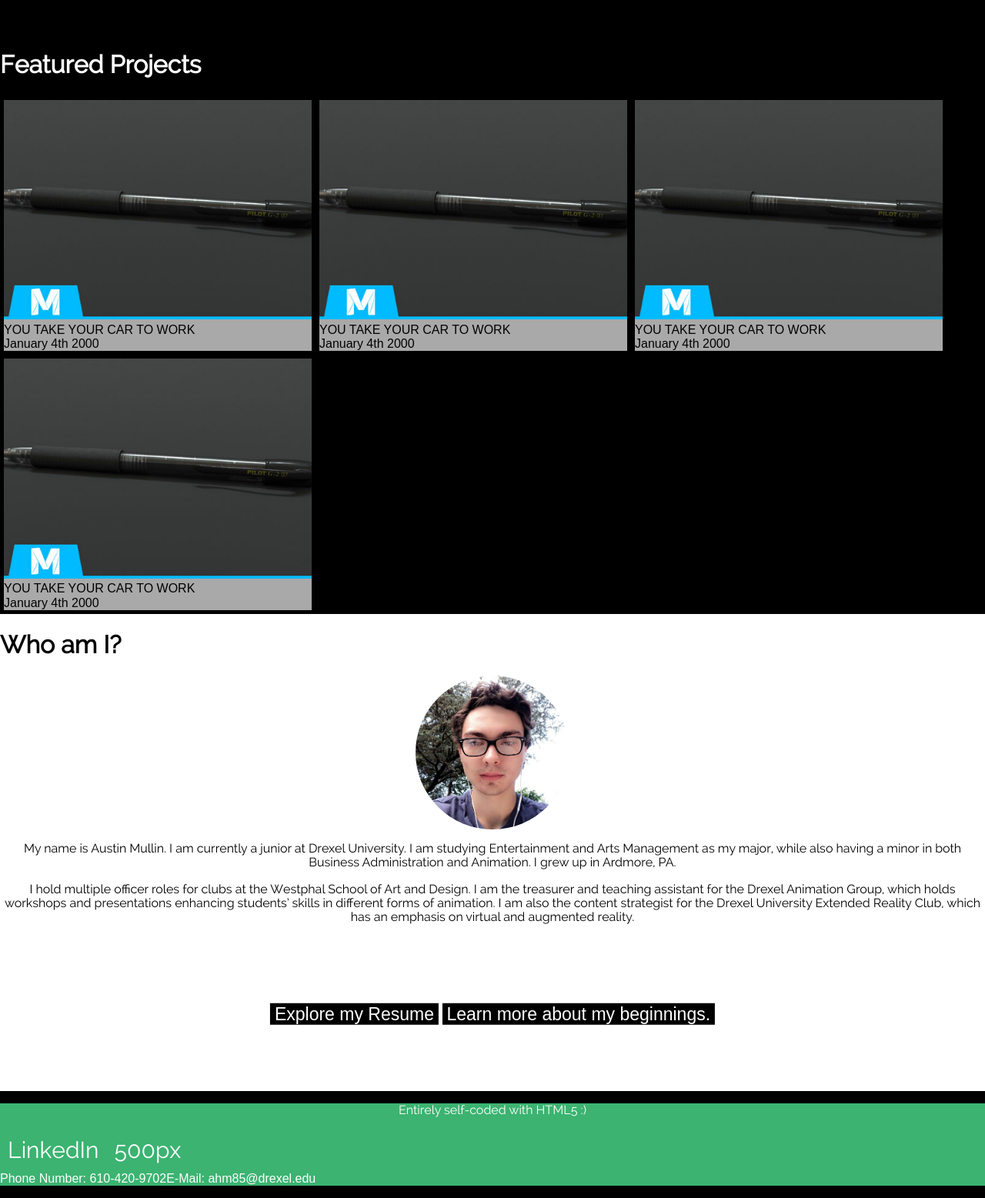
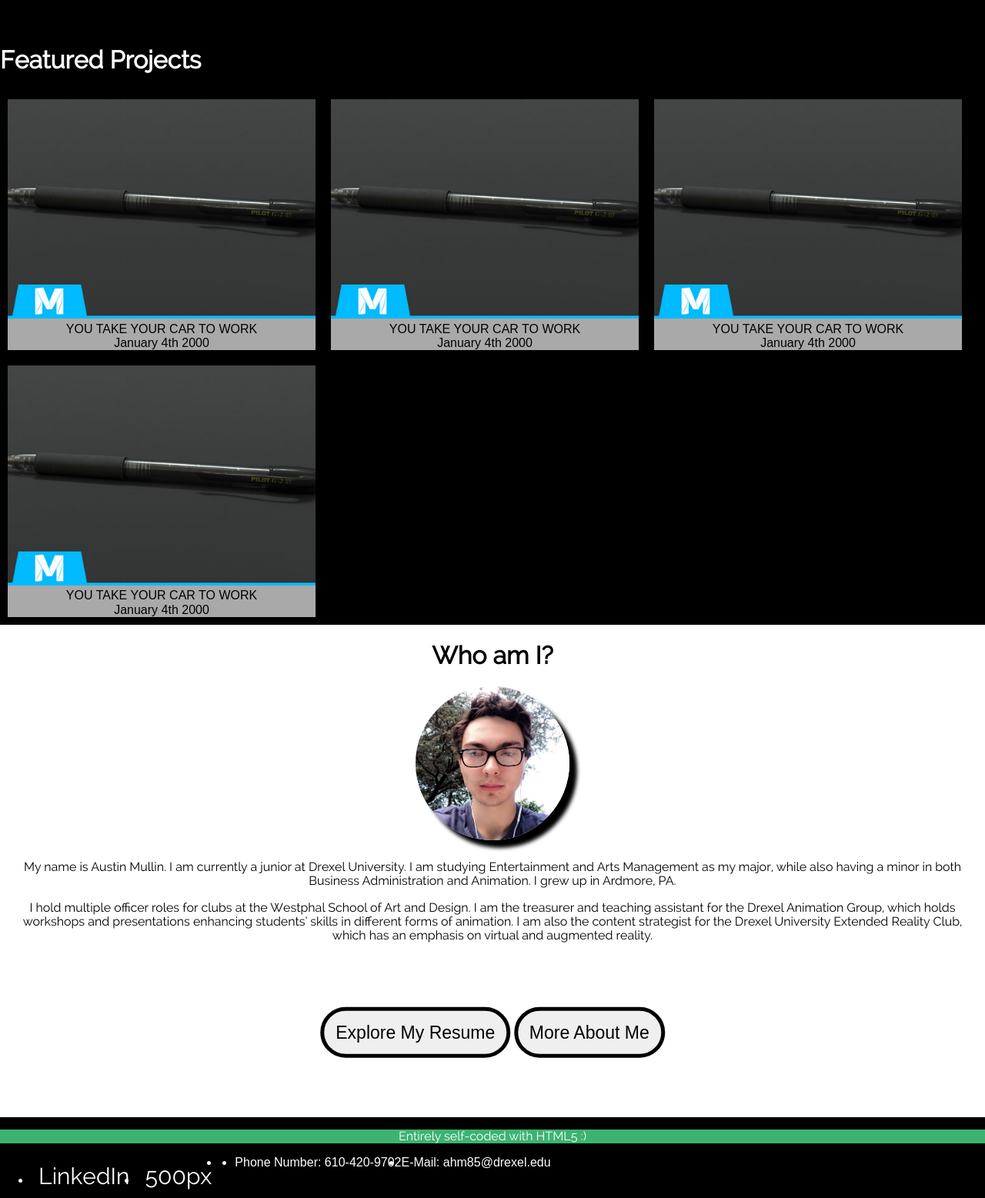
Before and after one commit to ausmull22/idm221, a plain HTML site: page index.html in a window 1280 px wide. Shown: the part 930-2487 px from the top of the page at 77% size. Drawn offline with nearby package versions, Linux system fonts and the light colour scheme.

Commit message:
Centered Logo for Mobile/Added Shadows to Portrait/Refined Button Design

```diff
--- a/index.html
+++ b/index.html
@@ -31,7 +31,7 @@
     </div>
     <!-- Featured Projects-->
         <h1>Featured Projects</h1>
-    <div class="container">
+    <div class="gallerycenter">
         <div class= "gallery">
             <a target="_blank" href="/portfolio/portfoliogallery.html">
                 <img src="images/thumbnails/pen.jpg" alt="Halfpenny">
@@ -65,17 +65,17 @@
         </div>
     </div>
 
-=    <!-- Who Am I Section-->
+   <!-- Who Am I Section-->
     <div class="who">
         <h1>Who am I?</h1>
         <img class= "portrait" src="images/portraits/selfie.jpg" alt="Austin in A Car" title="Austin in a Car"/>
-        <div>
+        <div class="group">
             <p>My name is Austin Mullin. I am currently a junior at Drexel University. I am studying Entertainment and Arts Management as my major, while also having a minor in both Business Administration and Animation. I grew up in Ardmore, PA.</p>
             <p>I hold multiple officer roles for clubs at the Westphal School of Art and Design. I am the treasurer and teaching assistant for the Drexel Animation Group, which holds workshops and presentations enhancing students’ skills in different forms of animation. I am also the content strategist for the Drexel University Extended Reality Club, which has an emphasis on virtual and augmented reality.</p>
             <div class= "container">
                 <div class= "center">
-                    <button onclick="window.location.href='about/resume.html';">Explore my Resume</button>
-                    <button onclick="window.location.href='about/aboutme.html';">Learn more about my beginnings.</button>
+                    <button onclick="window.location.href='about/resume.html';">Explore My Resume</button>
+                    <button onclick="window.location.href='about/aboutme.html';">More About Me</button>
                 </div>
             </div>
         </div>
--- a/styles.css
+++ b/styles.css
@@ -24,20 +24,22 @@ hr.dashed {
 
 /*! Navigation */
 nav {
+    margin: 0 auto;
     float: center;
     display: inline-block;
 }
 
 #logo {
-    width: fit-content;
-    float: left;
+    width: 90%;
+    margin: 10px auto;
+    display: flex;
+    justify-content: center;
 }
 
-ul {
-    list-style-type: none;
-    overflow: hidden;
-    margin: 0;
-    padding: 0;
+nav ul {
+    text-align: center;
+    margin: 10px auto;
+    display: inline-block
 }
 
 ul li {
@@ -51,7 +53,6 @@ ul li a {
     color: #ffffff;
     font-size: 30px;
     display: block;
-    float: right;
 }
 
 p {
@@ -93,7 +94,6 @@ footer {
 h1 {
     display: block;
     font-family: RalewayRegular;
-    float: left;
     color: #ffffff;
 }
 
@@ -111,15 +111,17 @@ img {
 }
 
 button {
-    background-color: black;
-    border: none;
-    color:#ffffff;
-    padding: 15px @ 32px;
+    border: 5px solid black;
+    border-radius: 40px;
+    color: black;
+    padding: 15px;
     text-align: center;
     text-decoration: none;
     display: inline-block;
     font-size: 23px;
 }
+
+/*Who Am I Page*/
 
 
 .who {
@@ -132,6 +134,7 @@ button {
 }
 
 .who h1 {
+    float: center;
     display: block;
     text-align: center;
     font-family: RalewayRegular;
@@ -145,14 +148,28 @@ img.portrait {
     margin-left: auto;
     margin-right: auto;
     border-radius: 50%;
+    box-shadow: 10px 10px 5px black;
+}
+
+
+div.group {
+    padding: 10px;
 }
 
 /*! Gallery on Homepage */
 
+.gallerycenter {
+    margin: 0 auto;
+    text-align: center;
+}
+
+
+
 div.gallery {
-    margin: 5px;
+    margin: 10px;
     float: left;
     width: 400px;
+    justify-content: center;
     background-color: darkgrey;
 }
 
```
Lines whose indentation alone changed are shown as unchanged.
